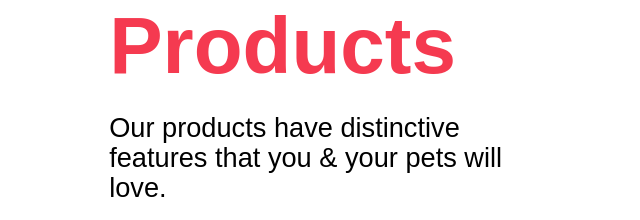
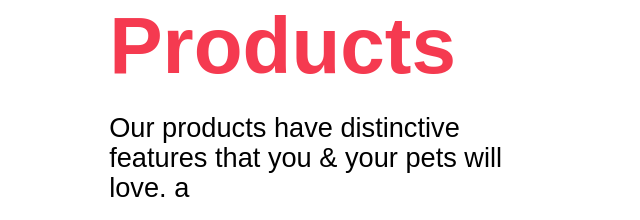
Before and after one commit to BryamE/Veterinaria, a plain HTML site: page index.html in a window 1280 px wide. Shown: the part 3669-3889 px from the top of the page, 518-1158 px from the left. Drawn offline with nearby package versions, Linux system fonts and the light colour scheme.

Commit message:
Update index.html

```diff
--- a/index.html
+++ b/index.html
@@ -119,7 +119,7 @@
             </div>
             <div class="der7">
                 <h1>Unique Products</h1>
-                <p>Our products have distinctive features that you &amp; your pets will love.</p>
+                <p>Our products have distinctive features that you &amp; your pets will love. a</p>
                 <p><b>Automatic Cat Toy </b> - Battery operated and completely cordless allows you to place this device anywhere - in your office, family room, or bedroom,</p>
                 <p><b>Voice Recording Buttons</b> - Each set comes with 6 buttons and stickers with common commands so that. you can customize each button. </p>
                 <p><b>Dog Training Pole</b> - The training pole is telescopic and ‘comes with a carrying case for each transport. Included in each set of two unique toys to keep your pooch engaged.</p>
```
